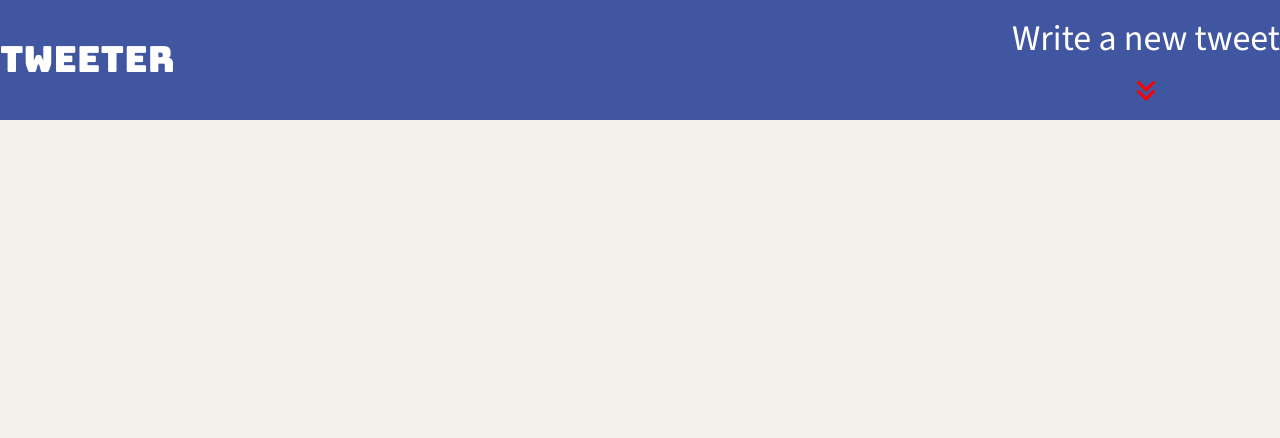
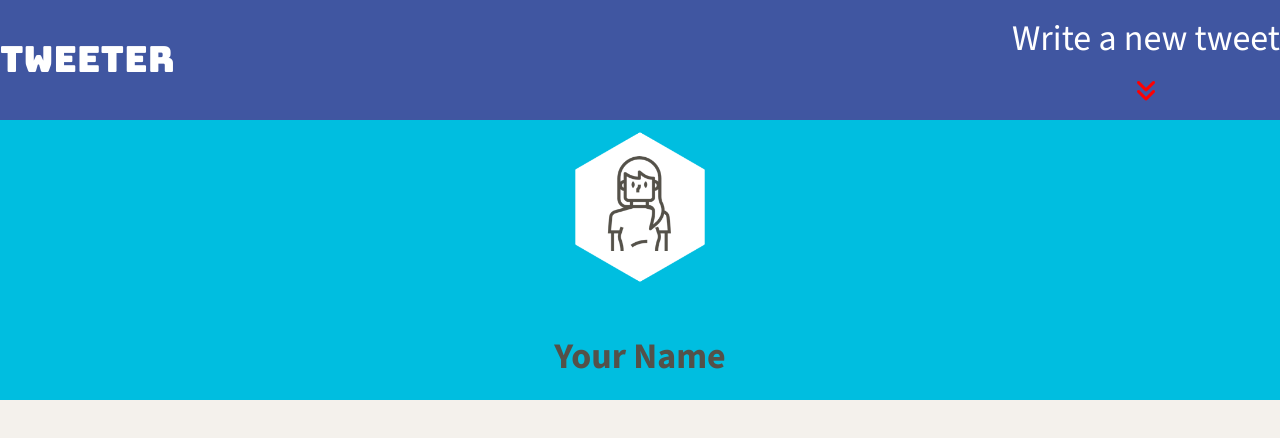
Before and after one commit to booters1/tweeter, a website: page public/index.html in a window 1280 px wide. Drawn offline with nearby package versions, Linux system fonts and the light colour scheme.

Commit message:
created header and edited background

```diff
--- a/public/index.html
+++ b/public/index.html
@@ -17,6 +17,8 @@
     <!-- App CSS -->
     <link rel="stylesheet" href="/styles/layout.css" type="text/css" />
     <link rel="stylesheet" href="/styles/nav.css" type="text/css" />
+    <link rel="stylesheet" href="/styles/header.css" type="text/css" />
+
 
     <!-- External JS -->
     <script src="https://ajax.googleapis.com/ajax/libs/jquery/3.4.1/jquery.min.js"></script>
@@ -35,6 +37,16 @@
       </div>
     </nav>
 
+    <header>
+      <div>
+          <img src="/images/profile-hex.png">
+      </div>
+      <br>
+      <div>
+          <h2>Your Name</h2>
+      </div>
+  </header>
+
     <!-- Page-specific (main) content here -->
     <main class="container"></main>
   </body>
--- /dev/null
+++ b/public/styles/header.css
@@ -0,0 +1,25 @@
+/* header.css */
+
+/* Style the <header> element */
+header {
+  height: 400px;
+  width: 100%;
+  background-color: #00bee0; /* Background color */
+  display: flex;
+  flex-direction: column;
+  justify-content: center; /* Center items vertically */
+  align-items: center; /* Center items horizontally */
+  padding-top: 140px;
+}
+
+/* Style the avatar */
+header img {
+  width: 150px; /* Adjust size as needed */
+  height: auto; /* Maintain aspect ratio */
+  border-radius: 50%; /* Make it circular */
+}
+
+/* Style the name */
+header h2 {
+  margin-top: 20px; /* Add spacing between avatar and name */
+}
--- a/public/styles/nav.css
+++ b/public/styles/nav.css
@@ -1,6 +1,7 @@
 nav {
   height: 120px;
   width: 100%;
+  position: fixed;
   background-color: #4056A1;
   color: #FFFFFF;
   padding: 0 1.5em
--- a/server/data-files/initial-tweets.json
+++ b/server/data-files/initial-tweets.json
@@ -8,7 +8,7 @@
     "content": {
       "text": "If I have seen further it is by standing on the shoulders of giants"
     },
-    "created_at": 1710502509355
+    "created_at": 1710600677184
   },
   {
     "user": {
@@ -19,6 +19,6 @@
     "content": {
       "text": "Je pense , donc je suis"
     },
-    "created_at": 1710588909355
+    "created_at": 1710687077184
   }
 ]
```
Lines whose indentation alone changed are shown as unchanged.
